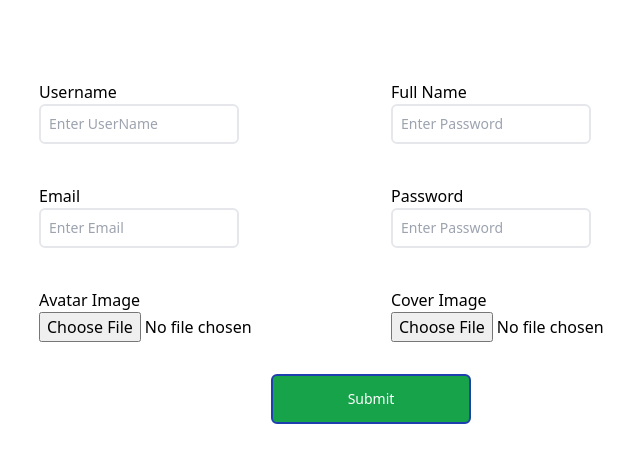
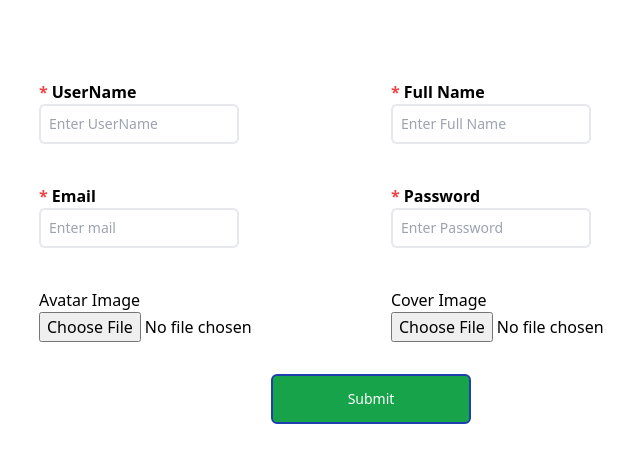
Before and after one commit to i-amansharma07/chai-frontend, a React (Vite) app: page /register in a window 1280 px wide. Shown: the top 462 px of the page, without its empty margins (269-909 px from the left). Built offline with nearby package versions, Linux system fonts and the light colour scheme; no server answers.

Commit message:
reusable components added in register Page, Navlink added to Header Component

```diff
--- a/src/components/FormFields.jsx
+++ b/src/components/FormFields.jsx
@@ -29,4 +29,40 @@ const InputTextField = ({
   );
 };
 
-export { InputTextField };
+const ImageInputField = ({ title, required, handleChange, validation, errors, preview }) => {
+
+  return (
+    <div className="flex flex-col">
+      {title && (
+        <div>
+          <div className="flex gap-x-1 text-black text-base font-semibold items-center">
+            {required && <span className="text-red-500">*</span>}
+            {title}
+          </div>
+        </div>
+      )}
+      <input
+        type="file"
+        accept="image/*"
+        onClick={()=>console.log('geegee')}
+        onChange={()=>console.log('yooooo')}
+        {...validation}
+      />
+      {errors && (
+        <span className="text-sm text-red-500">{errors?.message}</span>
+      )}
+      {preview && (
+        <div>
+          <h2>Preview:</h2>
+          <img
+            src={URL.createObjectURL(preview)}
+            alt="Selected"
+            style={{ maxWidth: "100%", maxHeight: "200px" }}
+          />
+        </div>
+      )}
+    </div>
+  );
+};
+
+export { InputTextField, ImageInputField };
--- a/src/pages/open/Register.jsx
+++ b/src/pages/open/Register.jsx
@@ -3,9 +3,12 @@ import { useState } from "react";
 import { registerUser } from "../../services/api/account";
 import { useNavigate } from "react-router-dom";
 import toast from "react-hot-toast";
+import { InputTextField, ImageInputField } from "../../components/FormFields";
+import Button from "../../components/ui/Button";
+import getValidation from "../../utils/validations";
 
 const Register = () => {
-  const navigate = useNavigate()
+  const navigate = useNavigate();
   const [avatarImage, setAvatarImage] = useState(null);
   const [coverImage, setCoverImage] = useState(null);
   const {
@@ -15,24 +18,21 @@ const Register = () => {
   } = useForm();
 
   const onSubmit = async (data, e) => {
-
     const formData = new FormData();
 
-      formData.append('userName', data.userName);
-      formData.append('fullName', data.fullName);
-      formData.append('email', data.email);
-      formData.append('password', data.password);
-      formData.append('avatar',data.avatar[0]);
-      formData.append('coverImage', data.coverImage[0] ?? null);
-
-
+    formData.append("userName", data.userName);
+    formData.append("fullName", data.fullName);
+    formData.append("email", data.email);
+    formData.append("password", data.password);
+    formData.append("avatar", data.avatar[0]);
+    formData.append("coverImage", data.coverImage[0] ?? null);
 
     const res = await registerUser(formData);
-    if(res?.success){
-      navigate('/login')
-      toast.success('User Registered Successfully, please Login')
-    }else{
-      toast.error('Error while creating user')
+    if (res?.success) {
+      navigate("/login");
+      toast.success("User Registered Successfully, please Login");
+    } else {
+      toast.error("Error while creating user");
     }
   };
 
@@ -53,91 +53,54 @@ const Register = () => {
     }
   };
 
+
+
   return (
-    <form  onSubmit={handleSubmit(onSubmit)}>
+    <form onSubmit={handleSubmit(onSubmit)}>
       <div className="flex flex-col items-center gap-8 p-20">
         <div className="grid grid-cols-2 gap-10">
-          <div className="flex flex-col">
-            <label>Username</label>
-            <input
-              {...register("userName", {
-                required: "Username is required",
-                validate: (value) => {
-                  if (value.includes(" ")) {
-                    return "Username shoul't have white space";
-                  }
-                  return true;
-                },
-              })}
+          <InputTextField
             type="text"
-              className="border-black-500 w-[200px] rounded-md border-2 p-2 text-sm"
+            required
+            errors={errors?.userName}
+            title="UserName"
             placeholder="Enter UserName"
+            validation={{
+              ...register("userName", getValidation("userName")),
+            }}
           />
-            {errors?.userName && (
-              <span className="text-sm text-red-500">
-                {errors.userName.message}
-              </span>
-            )}
-          </div>
-          <div className="flex flex-col">
-            <label>Full Name</label>
-            <input
-              {...register("fullName", {
-                required: "Full Name is required",
-              })}
+
+          <InputTextField
             type="text"
-              className="border-black-500 w-[200px] rounded-md border-2 p-2 text-sm"
+            required
+            errors={errors?.fullName}
+            title="Full Name"
+            placeholder="Enter Full Name"
+            validation={{
+              ...register("fullName", getValidation("fullName")),
+            }}
+          />
+
+          <InputTextField
+            type="text"
+            required
+            errors={errors?.email}
+            title="Email"
+            placeholder="Enter mail"
+            validation={{
+              ...register("email", getValidation("email")),
+            }}
+          />
+
+          <InputTextField
+            type="password"
+            required
+            errors={errors?.password}
+            title="Password"
             placeholder="Enter Password"
+            validation={{ ...register("password", getValidation("pass")) }}
           />
-            {errors?.fullName && (
-              <span className="text-sm text-red-500">
-                {errors.fullName.message}
-              </span>
-            )}
-          </div>
-          <div className="flex flex-col">
-            <label>Email</label>
-            <input
-              {...register("email", {
-                required: "Email is required",
-                validate: (value) => {
-                  //custom validation
-                  if (!value.includes("@")) {
-                    return "Email must contain @"; // returning message is like returning error
-                  }
-                  return true; // this means no error found
-                },
-              })}
-              type="text"
-              className="border-black-500 w-[200px] rounded-md border-2 p-2 text-sm"
-              placeholder="Enter Email"
-            />
-            {errors?.email && (
-              <span className="text-sm text-red-500">
-                {errors.email?.message}
-              </span>
-            )}
-          </div>
-          <div className="flex flex-col">
-            <label>Password</label>
-            <input
-              {...register("password", {
-                required: "password is required",
-                minLength: {
-                  value: 8,
-                  message: "Password must be greater than 8 characters",
-                },
-              })}
-              type="password"
-              className="border-black-500 w-[200px] rounded-md border-2 p-2 text-sm"
-              placeholder="Enter Password"
-            />
-            {errors?.password && (
-              <span className="text-sm text-red-500">
-                {errors.password?.message}
-              </span>
-            )}
-          </div>
+
           <div className="flex flex-col">
             <label>Avatar Image</label>
             <input
@@ -164,6 +127,17 @@ const Register = () => {
               </div>
             )}
           </div>
+
+
+          {/* <ImageInputField
+          title="Avatar Image"
+          required
+          errors={errors?.avatar}
+          handleChange={handleAvatarImageChange}
+          preview={avatarImage}
+          validation={{...register("avatar",getValidation("avatar"))}}
+          /> */}
+
           <div className="flex flex-col">
             <label>Cover Image</label>
             <input
--- a/src/pages/protected/Header.jsx
+++ b/src/pages/protected/Header.jsx
@@ -1,19 +1,31 @@
-import React from 'react'
-import { Link,useLocation } from 'react-router-dom'
+import { NavLink } from "react-router-dom";
 
 const Header = () => {
-  const {pathname} = useLocation()
+
+const isActive = ({isActive})=> {
+  return isActive && 'text-yellow-300'
+}
   return (
-      <div className='flex justify-center mt-5'>
-        <div className='w-[600px] h-[70px] rounded-3xl bg-indigo-900 flex items-center p-5 text-white font-semibold text-base justify-between'>
-          <Link to={'/'}><h1 className={pathname === '/' && 'text-yellow-300'}>Home</h1></Link>
-          <Link to={'/profile'}><h1 className={pathname === '/profile' && 'text-yellow-300'}>Profile</h1></Link>
-          <Link to={'/password'}><h1 className={pathname === '/password' && 'text-yellow-300'}>Change Password</h1></Link>
-          <Link to={'/upload-video'}><h1 className={pathname === '/upload-video' && 'text-yellow-300'}>Upload Video</h1></Link>
-          <Link to={'/logout'}><h1 className={pathname === '/logout' && 'text-yellow-300'}>Logout</h1></Link>
-        </div>
+    <div className="flex justify-center mt-5">
+      <div className="w-[600px] h-[70px] rounded-3xl bg-indigo-900 flex items-center p-5 text-white font-semibold text-base justify-between">
+        <NavLink exact to={"/"} className={isActive}>
+          <h1>Home</h1>
+        </NavLink>
+        <NavLink to={"/profile"} className={isActive}>
+          <h1>Profile</h1>
+        </NavLink>
+        <NavLink to={"/password"} className={isActive}>
+          <h1>Change Password</h1>
+        </NavLink>
+        <NavLink to={"/upload-video"} className={isActive}>
+          <h1>Upload Video</h1>
+        </NavLink>
+        <NavLink to={"/logout"} className={isActive}>
+          <h1>Logout</h1>
+        </NavLink>
       </div>
-  )
-}
+    </div>
+  );
+};
 
-export default Header
+export default Header;
--- a/src/utils/validations.js
+++ b/src/utils/validations.js
@@ -1,5 +1,5 @@
-export default function getValidation(type){
-    if(type === 'email'){
+export default function getValidation(type) {
+  if (type === "email") {
     return {
       required: "Email is required",
       validate: (value) => {
@@ -8,21 +8,36 @@ export default function getValidation(type){
         }
         return true;
       },
-      }
-    }else if(type === 'pass'){
+    };
+  } else if (type === "pass") {
     return {
       required: "Password is required",
       minLength: {
         value: 8,
         message: "Enter atleast 8 chars",
       },
-          }
-    }else if(type === 'otp'){
+    };
+  } else if (type === "otp") {
     return {
       required: "Otp is required",
-            validate : (value) => {
-              return value.length === 5 || "otp must have 5 digits"
+      validate: (value) => {
+        return value.length === 5 || "otp must have 5 digits";
+      },
+    };
+  } else if (type === "userName") {
+    return {
+      required: "Username is required",
+      validate: (value) => {
+        return !value.includes(" ") || "Username should't have white space"
+      },
+    };
+  }else if(type === "fullName"){
+    return {
+      required: "Full Name is required",
+    }
+  }else if(type === "avatar"){
+    return {
+      required: "Avatar image is required",
     }
   }
 }
-}
```
Lines whose indentation alone changed are shown as unchanged.
